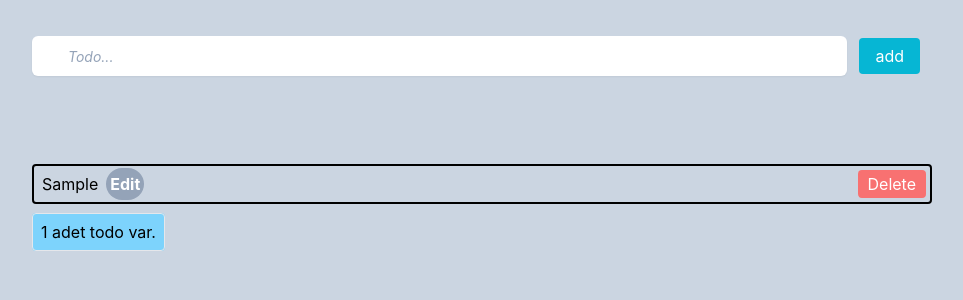
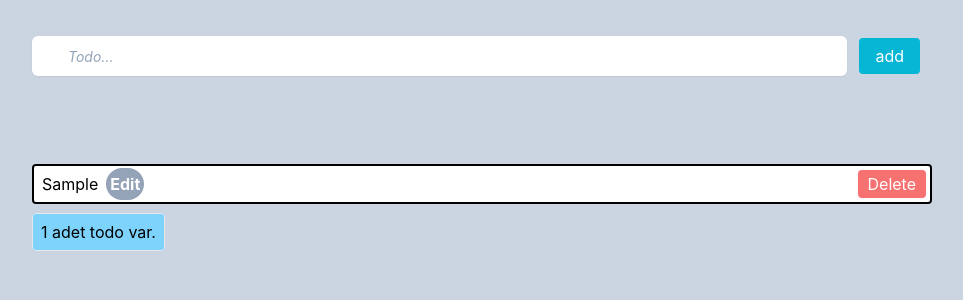
Before and after one commit to Serkan-Ucakcioglu/React-TodoList, a React (Create React App) app: page / in a window 1280 px wide. Both pictures are taken after typing "Sample" into the empty fields and a click on the button "add". Shown: the top 300 px of the page, without its empty margins (158-1121 px from the left). Built offline with nearby package versions, Linux system fonts and the light colour scheme.

Commit message:
bg color white

```diff
--- a/src/Todo/Todo.js
+++ b/src/Todo/Todo.js
@@ -80,7 +80,7 @@ function Todo() {
         <ul className="mx-auto lg flex flex-col items-center mt-20">
           {todos.map((todo) => (
             <li
-              className="flex h-10 mb-2	hover:bg-white cursor-pointer last-of-type:mb-4	items-center justify-around pl-2 border-solid border-2 border-black rounded h-10 my-2  w-full"
+              className="flex h-10 mb-2	hover:bg-slate-300 bg-white cursor-pointer last-of-type:mb-4	items-center justify-around pl-2 border-solid border-2 border-black rounded h-10 my-2  w-full"
               key={todo.id}
             >
               <TaskList
```
